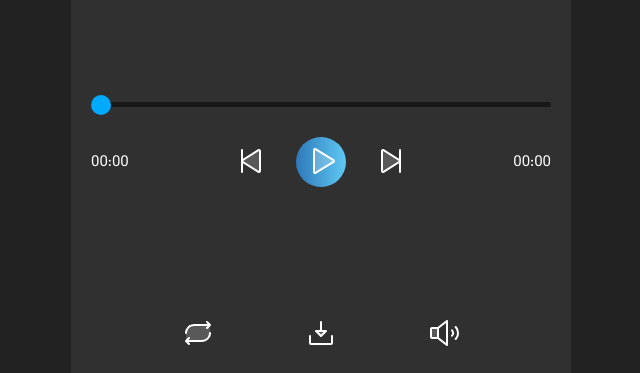
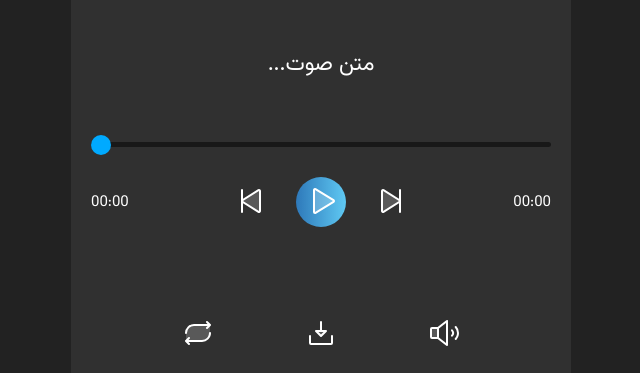
Before and after one commit to gikdev/music-player, a plain HTML site: page index.html in a window 1280 px wide. Shown: the part 427-800 px from the top of the page, without its empty margins (319-959 px from the left). Drawn offline with Linux system fonts and the light colour scheme.

Commit message:
Made UI for following text feature ready

```diff
--- a/css/player.css
+++ b/css/player.css
@@ -46,6 +46,12 @@
 .info__singer {
   font-size: 1.5rem;
   margin: 0;
+}
+
+.following-text {
+  text-align: center;
+  direction: rtl;
+  font-size: 2.2rem;
 }
 
 .player__container--control-part {
--- a/index.html
+++ b/index.html
@@ -19,7 +19,7 @@
         <p class="info__singer" id="music-singer"></p>
       </div>
     </div>
-
+    <div class="following-text">متن صوت...</div>
     <div class="player__container player__container--control-part">
       <div class="player__container player__container--slider">
         <input class="range range--time" type="range" min="1" max="100" value="0" id="time-slider">
```
